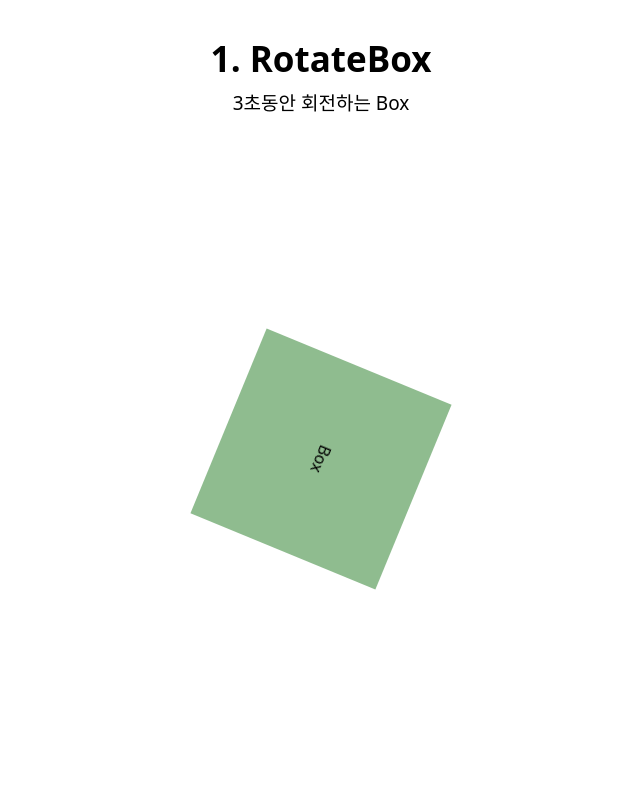
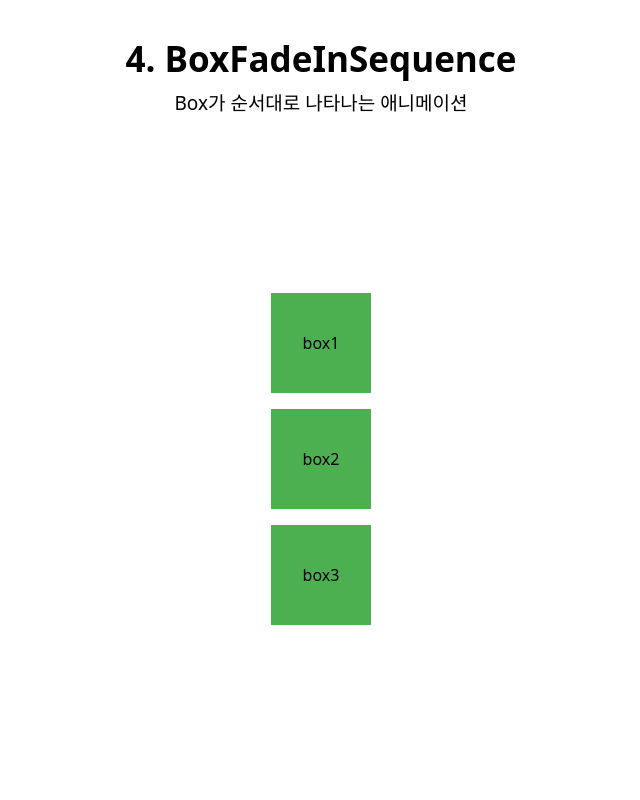
Before and after one commit to beurmuz/InteractiveWeb, a React (Vite) app: page / in a window 1280 px wide. Shown: the top 800 px of the page, without its empty margins (319-959 px from the left). Built offline with nearby package versions, Linux system fonts and the light colour scheme.

Commit message:
#1 [dev] BoxFadeInSequence 개발

```diff
--- a/src/App.tsx
+++ b/src/App.tsx
@@ -1,3 +1,4 @@
+import BoxFadeInSequence from "./components/BoxFadeInSequence/BoxFadeInSequence";
 import RotateBox from "./components/RotateBox/RotateBox";
 import RotateBoxMouseover from "./components/RotateBoxMouseover/RotateBoxMouseover";
 import RotateBoxPause from "./components/RotateBoxPause/RotateBoxPause";
@@ -7,13 +8,19 @@ function App() {
   return (
     <>
       <FullScreenLayout>
-        <RotateBox />
+        <BoxFadeInSequence />
       </FullScreenLayout>
+
+      <FullScreenLayout>
+        <RotateBoxMouseover />
+      </FullScreenLayout>
+
       <FullScreenLayout>
         <RotateBoxPause />
       </FullScreenLayout>
+
       <FullScreenLayout>
-        <RotateBoxMouseover />
+        <RotateBox />
       </FullScreenLayout>
     </>
   );
--- /dev/null
+++ b/src/components/BoxFadeInSequence/BoxFadeInSequence.module.css
@@ -0,0 +1,17 @@
+.container {
+  display: flex;
+  flex-direction: column;
+  align-items: center;
+
+  gap: 16px;
+  margin: auto;
+}
+
+.box {
+  width: 100px;
+  height: 100px;
+  background-color: #4caf50;
+  display: flex;
+  justify-content: center;
+  align-items: center;
+}
--- /dev/null
+++ b/src/components/BoxFadeInSequence/BoxFadeInSequence.tsx
@@ -0,0 +1,45 @@
+import { useEffect, useRef } from "react";
+import ProjectHeader from "../ProjectHeader";
+import styles from "./BoxFadeInSequence.module.css";
+import { gsap } from "gsap";
+
+const BoxFadeInSequence = () => {
+  const containerRef = useRef<HTMLDivElement>(null);
+
+  useEffect(() => {
+    if (!containerRef.current) return;
+
+    const boxes = containerRef.current.querySelectorAll(`.${styles.box}`);
+
+    gsap.fromTo(
+      boxes,
+      // 시작 상태
+      {
+        opacity: 0,
+      },
+      // 끝 상태
+      {
+        opacity: 1,
+        duration: 2, // ✅ 더 부드럽고 느리게
+        stagger: 0.5, // ✅ 하나씩 간격을 두고
+        ease: "power2.out",
+      }
+    );
+  }, []);
+
+  return (
+    <>
+      <ProjectHeader
+        name={"4. BoxFadeInSequence"}
+        description={"Box가 순서대로 나타나는 애니메이션"}
+      />
+      <div ref={containerRef} className={styles.container}>
+        <div className={styles.box}>box1</div>
+        <div className={styles.box}>box2</div>
+        <div className={styles.box}>box3</div>
+      </div>
+    </>
+  );
+};
+
+export default BoxFadeInSequence;
```
